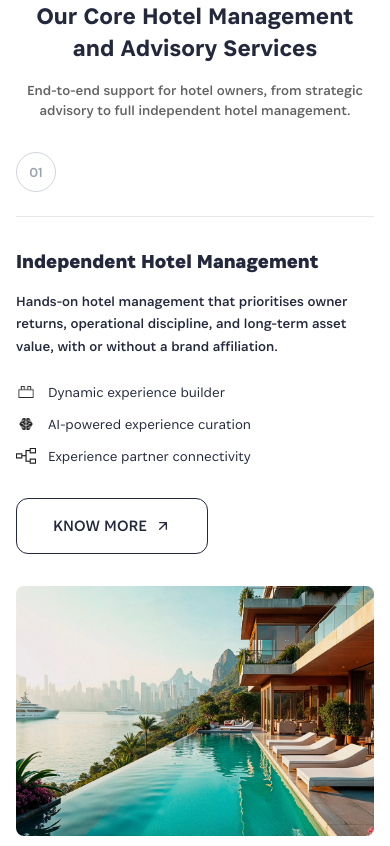
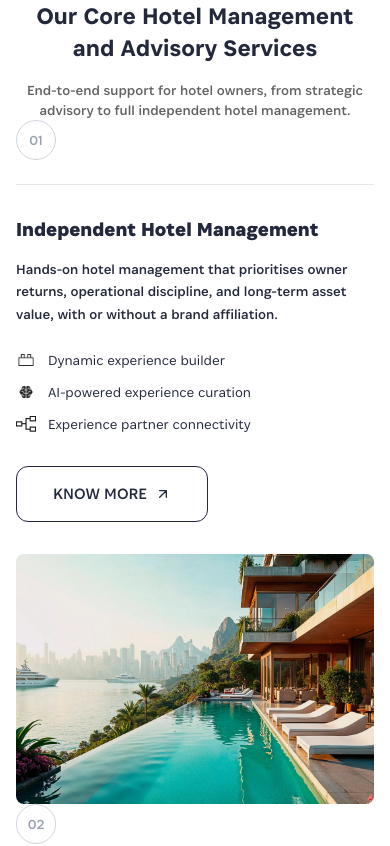
Before and after one commit to optimumhospitality/optimumhospitaity, a React (Vite) app: page / in a window 390 px wide. Shown: the part 3340-4186 px from the top of the page. Built offline with nearby package versions, Linux system fonts and the light colour scheme.

Commit message:
issues resolve

```diff
--- a/src/components/home/CoreHotelManagement.tsx
+++ b/src/components/home/CoreHotelManagement.tsx
@@ -332,7 +332,7 @@ export default function CoreHotelManagement() {
               {services.map((service, index) => (
                 <div
                   key={service.id}
-                  className={` min-h-[80vh] lg:h-screen flex flex-col lg:items-center justify-center  lg:py-0 ${services.length==index+1?' sm:py-15 md:py-0 lg:py-0':'py-8'}`}
+                  className={` min-h-[80vh] lg:h-screen flex flex-col lg:items-center justify-center  lg:py-0`}
                 >
                   {/* Inner content container */}
                   <div
```
